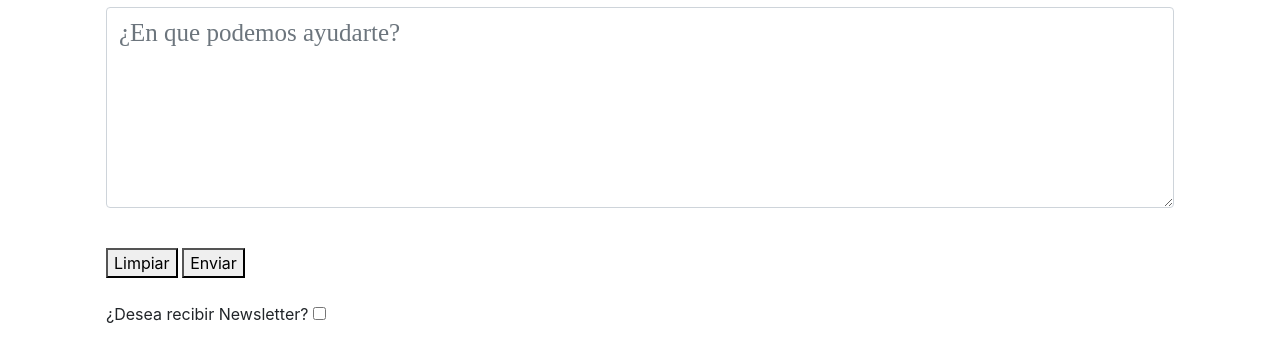
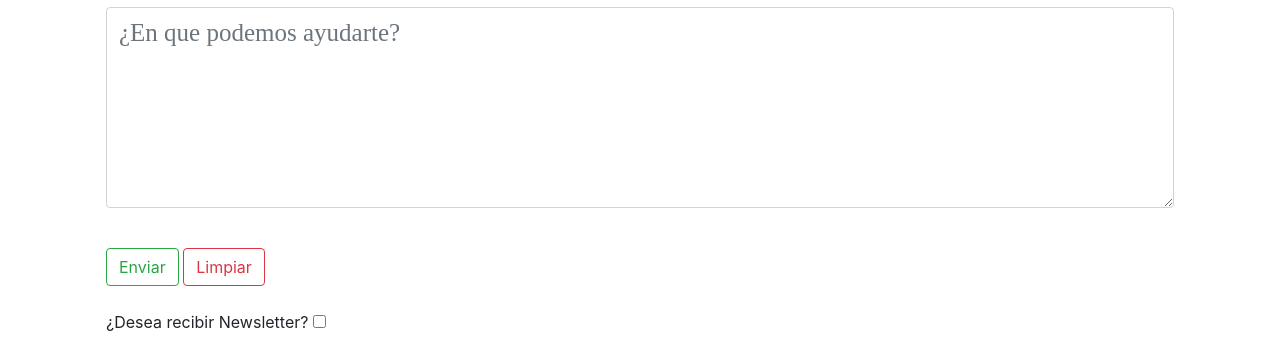
Before and after one commit to derro10/mmamsoluciones, a website: page Contacto.html in a window 1280 px wide. Shown: the part 782-1134 px from the top of the page. Drawn offline with nearby package versions, Linux system fonts and the light colour scheme; no server answers.

Commit message:
javascript

```diff
--- a/Contacto.html
+++ b/Contacto.html
@@ -12,7 +12,6 @@
 	<link rel="apple-touch-icon" sizes="180x180" href="favicon/apple-touch-icon.png">
 	<link rel="icon" type="image/png" sizes="32x32" href="favicon/favicon-32x32.png">
 	<link rel="icon" type="image/png" sizes="16x16" href="favicon/favicon-16x16.png">
-	<link rel="manifest" href="/site.webmanifest">
 	<link rel="mask-icon" href="/safari-pinned-tab.svg" color="#5bbad5">
 	<meta name="msapplication-TileColor" content="#ffffff">
 	<meta name="theme-color" content="#ffffff">
@@ -85,8 +84,8 @@
 			<div class="form-group">
 				<textarea class="form-control" id="escibinos" rows="5" placeholder="¿En que podemos ayudarte?"></textarea>
 			</div> <br>
-			<button type="reset">Limpiar</button>
-			<button type="submit" id="btnEnviar">Enviar</button>
+				<button type="submit" id="btnEnviar" class="btn btn-outline-success">Enviar</button>
+				<button type="reset" class="btn btn-outline-danger">Limpiar</button>
 			<div> <br>
 				<label>¿Desea recibir Newsletter?</label>
 				<input type="checkbox" name="acepta" value="1">
```
Also changed, not shown: Index.html (+0 -1 lines), MueblesCocina.html (+0 -1 lines), MueblesDormitorio.html (+0 -1 lines), MueblesLiving.html (+0 -1 lines), MueblesOficina.html (+0 -1 lines), Nosotros.html (+0 -1 lines), Obras.html (+0 -1 lines), js/mueblesliving.js (+4 -4 lines).
